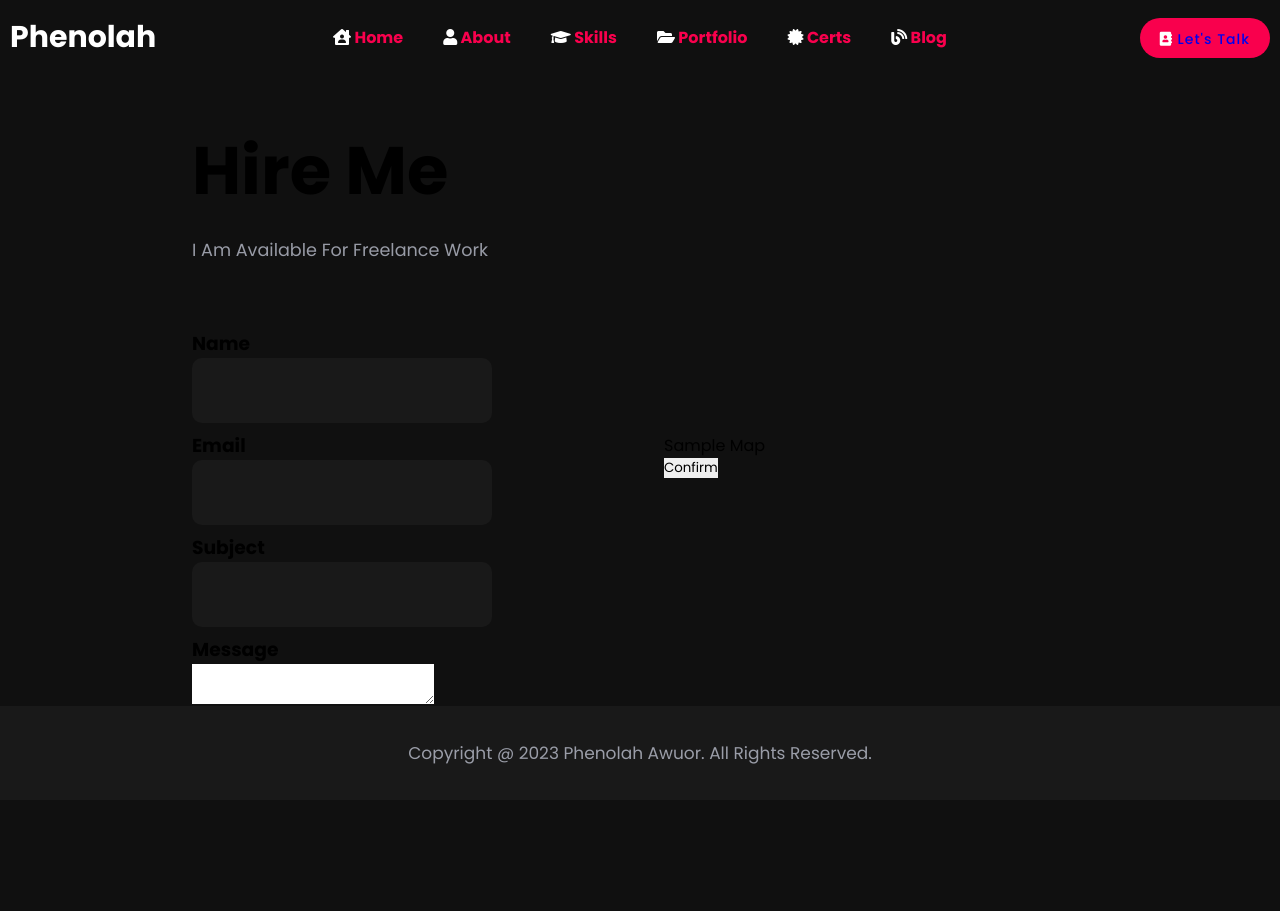
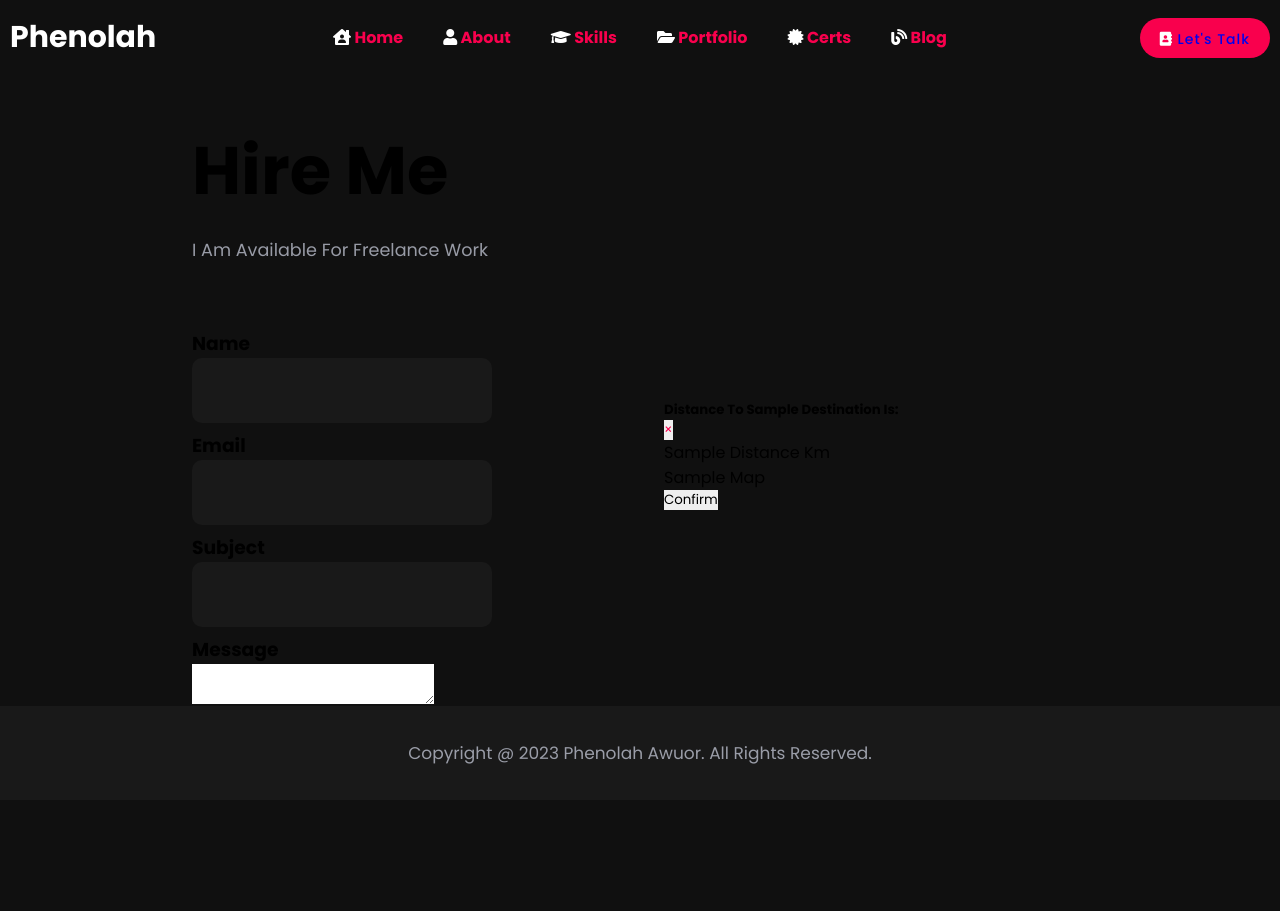
Before and after one commit to Phenolah/port, a Django app: template templates/contact.html in a window 1280 px wide. Run offline with Django 4.2, Linux system fonts and the light colour scheme; the template is opened without the code that fills it: most values are stand-ins (such as "Sample title", 1, 10 or a date in 2020); form fields are guessed from the names that the template uses; some libraries are stand-ins or nearby versions.

Commit message:
Update contact.html

```diff
--- a/templates/contact.html
+++ b/templates/contact.html
@@ -35,6 +35,22 @@
   </form>
   </div>
   <div >
+    <!-- Modal -->
+<div class="modal fade" id="exampleModal" tabindex="-1" role="dialog" aria-labelledby="exampleModalLabel" aria-hidden="true">
+  <div class="modal-dialog">
+    <div class="modal-content">
+      <div class="modal-header">
+        <h5 class="modal-title" id="exampleModalLabel">Distance to {{ destination }} is:</h5>
+        <button type="button" class="close" data-dismiss="modal" aria-label="Close">
+          <span aria-hidden="true">&times;</span>
+        </button>
+      </div>
+      <div class="modal-body">
+        {{ distance }} km
+      </div>
+    </div>
+  </div>
+</div>
   {{map|safe}}
     <form action="" method="POST" autocomplete="off">
     {% csrf_token %}
@@ -42,6 +58,13 @@
     <button type="submit" class="btn btn-primary"> confirm</button>
     </form>
   </div>
+  {% if request.POST and distance is not None %}
+    <script>
+        $(window).on('load', function(){
+            $('#exampleModal').modal('show')
+        })
+    </script>
+{% endif %}
 </section>
 
 {%endblock%}
```
